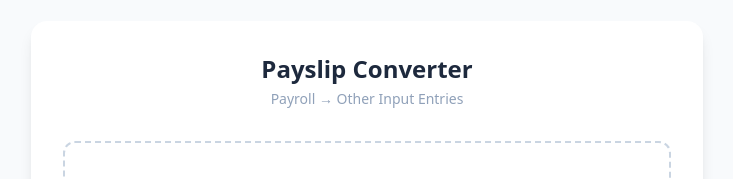
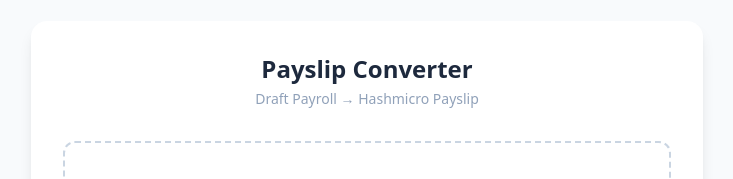
Before and after one commit to agungwisnu-collab/payslip_converter, a React (Vite) app: page / in a window 1280 px wide. Shown: the part 171-350 px from the top of the page, without its empty margins (273-1006 px from the left). Built offline with nearby package versions, Linux system fonts and the light colour scheme.

Commit message:
fix: rename output to Payslip_Hashmicro and update subtitle to Draft Payroll → Hashmicro Payslip

```diff
--- a/src/App.tsx
+++ b/src/App.tsx
@@ -123,7 +123,7 @@
         {/* Header */}
         <div className="text-center mb-8">
           <h1 className="text-2xl font-bold text-slate-800">Payslip Converter</h1>
-          <p className="text-sm text-slate-400 mt-1">Payroll → Other Input Entries</p>
+          <p className="text-sm text-slate-400 mt-1">Draft Payroll → Hashmicro Payslip</p>
         </div>
 
         {/* State: Idle */}
--- a/src/engine/outputGenerator.ts
+++ b/src/engine/outputGenerator.ts
@@ -38,7 +38,7 @@
   });
 
   const timestamp = formatTimestamp(new Date());
-  const fileName = `Other_Input_Entries_${periode.month}${periode.year}_${timestamp}.xlsx`;
+  const fileName = `Payslip_Hashmicro_${periode.month}${periode.year}_${timestamp}.xlsx`;
 
   return { blob, fileName };
 }
```
